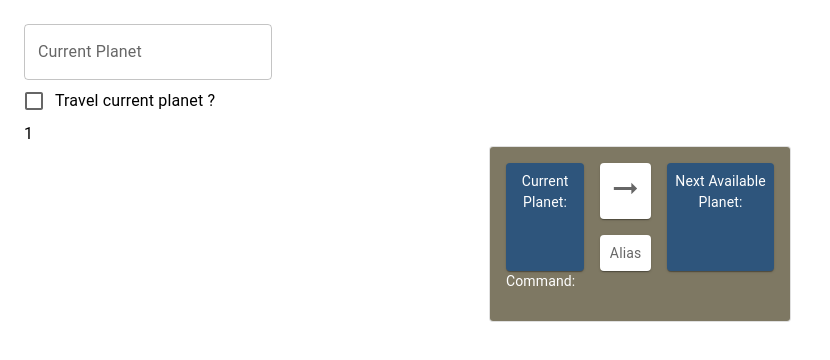
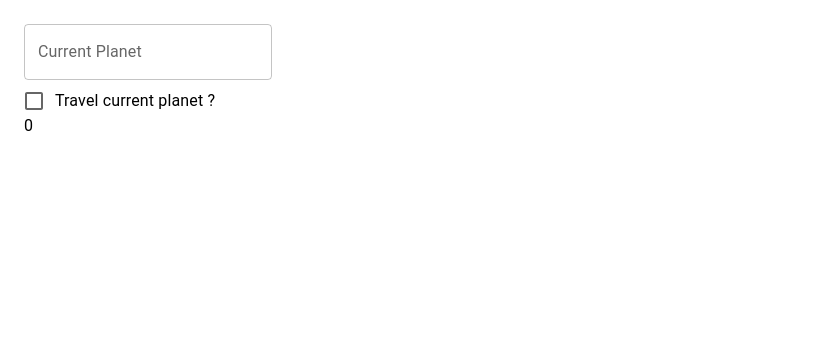
Before and after one commit to Andrekode/swgTravel, a React (Vite) app: page / in a window 1280 px wide. Shown: the top 360 px of the page, without its empty margins (0-830 px from the left). Built offline with nearby package versions, Linux system fonts and the light colour scheme.

Commit message:
travel route

```diff
--- a/package.json
+++ b/package.json
@@ -18,6 +18,8 @@
         "@emotion/styled": "^11.10.4",
         "@mui/icons-material": "^5.10.2",
         "@mui/material": "^5.10.8",
+        "@types/lodash": "^4.14.186",
+        "lodash": "^4.17.21",
         "mobx": "^6.6.2",
         "mobx-react": "^7.5.3",
         "nanoid": "^4.0.0",
--- a/src/App.tsx
+++ b/src/App.tsx
@@ -1,16 +1,18 @@
-import React, { useState, useEffect } from 'react';
+import { useState, useEffect } from 'react';
 import travelStore from './stores/travelStore';
 import { observer } from 'mobx-react';
 import { Box, TextField, Typography, Grid } from '@mui/material';
 import TravelAvailable from './components/TravelAvailable';
 import CheckboxLabels from './components/CheckBoxLabel';
 
-function App() {
+function App(): JSX.Element {
+    const [searchField, setSearchField] = useState<string>('');
+
     useEffect(() => {
-        travelStore.getTravels();
+        travelStore.getAvailableDestinationsCurrentPlanet();
     }, []);
 
-    const test = travelStore.travelsAvailable.map((travels, i) => {
+    const test = travelStore.travelsAvailableCurrentPlanet.map((travels, i) => {
         return (
             <Grid item xs={8} md={3} key={i}>
                 <TravelAvailable
@@ -20,10 +22,50 @@ function App() {
                     nextPlanet={travels.nextPlanet}
                     starport={travels.starport}
                     starport2={travels.starport2}
+                    handleClick={() => handleClick(travels.id)}
                 />
             </Grid>
         );
     });
+
+    const currentTravelRoutes = travelStore.travelRoute.map((routes) => {
+        return (
+            <Grid item xs={8} md={4} key={routes.id}>
+                <TravelAvailable
+                    alias={routes.alias}
+                    command={routes.command}
+                    currentPlanet={routes.currentPlanet}
+                    nextPlanet={routes.nextPlanet}
+                    starport={routes.starport}
+                    starport2={routes.starport2}
+                    handleClick={() => handleClick(routes.id)}
+                />
+            </Grid>
+        );
+    });
+
+    const handleClick = (id: string) => {
+        travelStore.travelsAvailableCurrentPlanet.map((planet) => {
+            if (planet.id === id) {
+                travelStore.setNextPlanet(planet.nextPlanet);
+                travelStore.setTravelRoute(planet);
+            }
+        });
+        travelStore.setCurrentPlanetToNextPlanet();
+    };
+    const handleChange = (e) => {
+        const { value } = e.target;
+        setSearchField(value);
+        travelStore.search(value);
+    };
+    const handleTraveLocal = () => {
+        travelStore.setIsTravelLocal();
+        travelStore.getAvailableDestinationsCurrentPlanet();
+    };
+
+    useEffect(() => {
+        travelStore.getAvailableDestinationsCurrentPlanet();
+    }, [travelStore.currentPlanet]);
 
     return (
         <Box component='div' p={2}>
@@ -31,15 +73,19 @@ function App() {
                 id='outlined-basic'
                 label='Current Planet'
                 variant='outlined'
-                onChange={(e) => travelStore.handleSearch(e)}
-                value={travelStore.searchString}
-                name='searchString'
+                onChange={handleChange}
+                value={searchField}
             />
             <CheckboxLabels
                 isTravelsLocal={travelStore.isTravelsLocal}
-                setIsTravelLocal={() => travelStore.setIsTravelLocal()}
+                setIsTravelLocal={handleTraveLocal}
             />
-            <Typography component='p'>{travelStore.travelsAvailable.length}</Typography>
+            <Grid container spacing={1}>
+                {currentTravelRoutes}
+            </Grid>
+            <Typography component='p'>
+                {travelStore.travelsAvailableCurrentPlanet.length}
+            </Typography>
             <Grid container spacing={1} justifyContent='center'>
                 {test}
             </Grid>
--- a/src/components/TravelAvailable.tsx
+++ b/src/components/TravelAvailable.tsx
@@ -28,10 +28,11 @@ interface TravelAvailableProps {
     nextPlanet: string;
     starport: string;
     starport2: string;
+    handleClick: (e) => void;
 }
 
 export default function TravelAvailable(props: TravelAvailableProps) {
-    const { alias, command, currentPlanet, nextPlanet, starport, starport2 } = props;
+    const { alias, command, currentPlanet, nextPlanet, starport, starport2, handleClick } = props;
 
     const card = (
         <React.Fragment>
@@ -59,7 +60,7 @@ export default function TravelAvailable(props: TravelAvailableProps) {
                             </Stack>
                         </Item>
                     </Stack>
-                    <Item sx={{ backgroundColor: '#2e557c' }}>
+                    <Item onClick={handleClick} sx={{ backgroundColor: '#2e557c' }}>
                         <Typography sx={{ fontSize: 14 }} color='common.white' gutterBottom>
                             Next Available Planet:
                         </Typography>
--- /dev/null
+++ b/src/services/travelService.ts
@@ -0,0 +1,37 @@
+import { nanoid } from 'nanoid';
+import allVanillaTravelSpots from '../assets/vanillaTravel';
+import Travel from '../type/travel.type';
+
+class TravelService {
+    getAvailableDestinationsByCurrentPlanet(currentPlanet: string, localTravel: boolean): Travel[] {
+        const travelObject = Object.entries(allVanillaTravelSpots).map(([key, value]) => {
+            const commandStringToArray = value.split(' ');
+
+            return {
+                id: nanoid(),
+                currentPlanet: commandStringToArray[1],
+                starport: commandStringToArray[2],
+                nextPlanet: commandStringToArray[3],
+                starport2: commandStringToArray[4],
+                alias: key,
+                command: value,
+            };
+        });
+
+        if (localTravel) {
+            return travelObject.filter(
+                (planets) =>
+                    planets.currentPlanet.includes(currentPlanet) &&
+                    planets.nextPlanet.includes(currentPlanet),
+            );
+        } else {
+            return travelObject.filter(
+                (planets) =>
+                    planets.currentPlanet.includes(currentPlanet) &&
+                    !planets.nextPlanet.includes(currentPlanet),
+            );
+        }
+    }
+}
+
+export default new TravelService();
--- a/src/stores/travelStore.ts
+++ b/src/stores/travelStore.ts
@@ -1,8 +1,9 @@
 import { action, makeAutoObservable, observable } from 'mobx';
-import travelObject from '../utils/transformObject';
 import type Travel from '../type/travel.type';
-
+import travelService from '../services/travelService';
+import { debounce } from 'lodash';
 const INIT_TRAVEL: Travel = {
+    id: '',
     currentPlanet: '',
     starport: '',
     nextPlanet: '',
@@ -13,7 +14,10 @@ const INIT_TRAVEL: Travel = {
 class TravelStore {
     @observable travels: Travel[] = [INIT_TRAVEL];
     @observable travelsAvailable: Travel[] = [INIT_TRAVEL];
-    @observable searchString = '';
+    @observable travelsAvailableCurrentPlanet: Travel[] = [INIT_TRAVEL];
+    @observable currentPlanet = '';
+    @observable nextPlanet = '';
+    @observable travelRoute: Travel[] = [];
     @observable isTravelsLocal = false;
 
     constructor() {
@@ -21,37 +25,44 @@ class TravelStore {
     }
 
     @action
-    getTravels() {
-        this.travels = travelObject;
-    }
-    @action
-    getAvailableDestinations(currentPlanet: string) {
-        if (this.isTravelsLocal) {
-            this.travelsAvailable = this.travels.filter(
-                (planet) =>
-                    planet.currentPlanet.includes(currentPlanet) &&
-                    planet.nextPlanet.includes(currentPlanet),
-            );
-        } else {
-            this.travelsAvailable = this.travels.filter(
-                (planet) =>
-                    planet.currentPlanet.includes(currentPlanet) &&
-                    !planet.nextPlanet.includes(currentPlanet),
-            );
-        }
-    }
-    @action
-    handleSearch(e: React.ChangeEvent<HTMLInputElement | HTMLTextAreaElement>) {
-        const { value } = e.target;
-        this.searchString = value;
-        this.getAvailableDestinations(this.searchString.toLowerCase());
+    getAvailableDestinationsCurrentPlanet() {
+        this.travelsAvailableCurrentPlanet = travelService.getAvailableDestinationsByCurrentPlanet(
+            this.currentPlanet,
+            this.isTravelsLocal,
+        );
     }
 
     @action
     setIsTravelLocal() {
         this.isTravelsLocal = !this.isTravelsLocal;
-        this.getAvailableDestinations(this.searchString.toLowerCase());
     }
+
+    @action
+    setCurrentPlanet(currentPlanet: string) {
+        this.currentPlanet = currentPlanet;
+    }
+
+    @action
+    setNextPlanet(nextPlanet: string) {
+        this.nextPlanet = nextPlanet;
+    }
+
+    @action
+    setCurrentPlanetToNextPlanet() {
+        this.currentPlanet = this.nextPlanet;
+    }
+
+    @action
+    setTravelRoute(nextPlanet: Travel): void {
+        this.travelRoute.push(nextPlanet);
+    }
+
+    search = debounce(
+        action((query) => {
+            this.currentPlanet = query;
+        }),
+        500,
+    );
 }
 
 const travelStore = new TravelStore();
--- a/src/type/travel.type.ts
+++ b/src/type/travel.type.ts
@@ -1,4 +1,5 @@
 interface Travel {
+    id: string;
     currentPlanet: string;
     starport: string;
     nextPlanet: string;
```
Also changed, not shown: src/hooks/useDebounce.tsx (added, +17 -0 lines), 1 other file (tests, documents, lock files or other folders).
